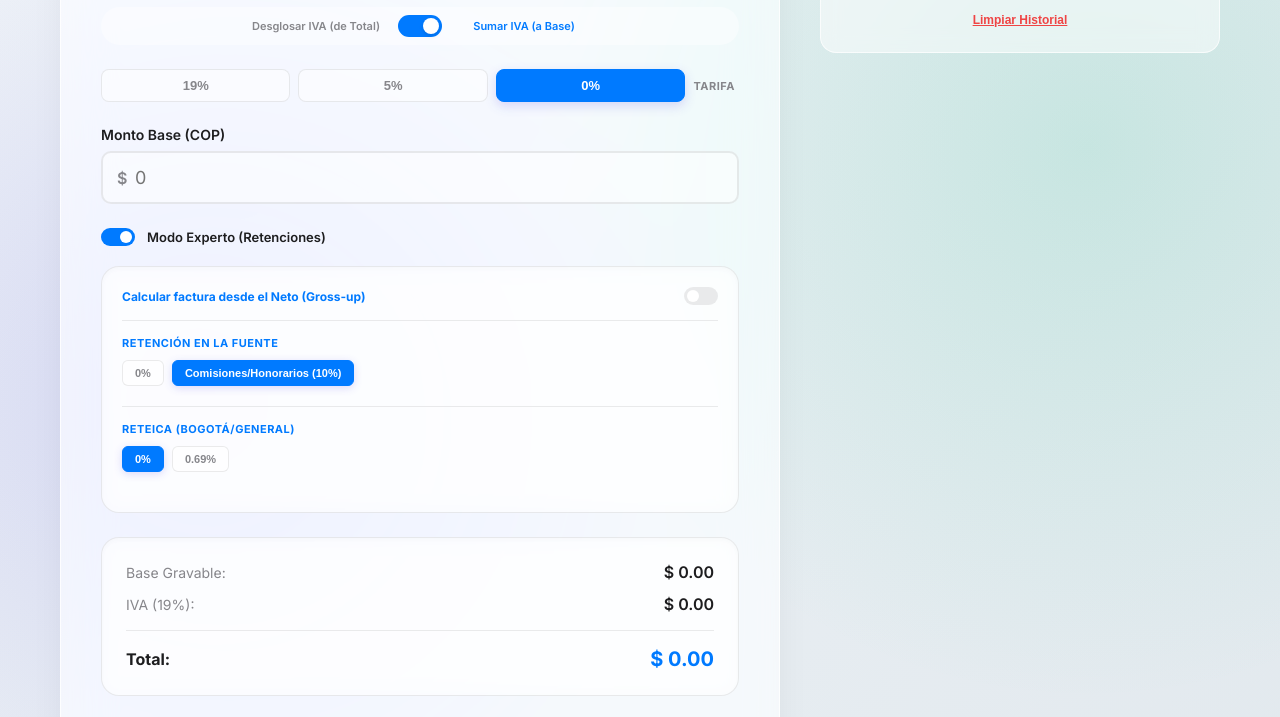
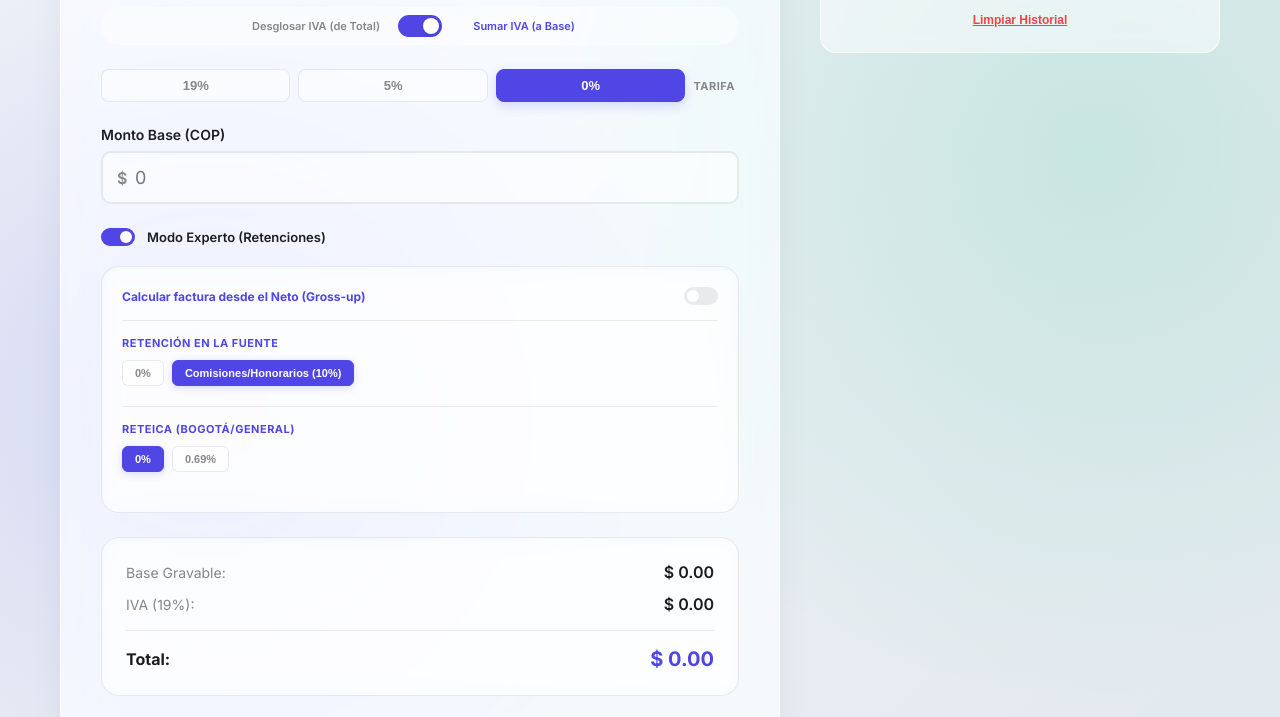
Before and after one commit to softwarelab7/NetoApp, a website: page index.html in a window 1280 px wide. Shown: the part 217-934 px from the top of the page. Drawn offline with Linux system fonts and the light colour scheme.

Commit message:
Restore original NetoApp color palette with glass bg

```diff
--- a/style.css
+++ b/style.css
@@ -1,8 +1,8 @@
 :root {
-    --primary-color: #007aff;
-    /* Apple Blue */
-    --primary-hover: #005bb5;
-    --primary-glow: rgba(0, 122, 255, 0.4);
+    --primary-color: #4f46e5;
+    /* Indigo Default */
+    --primary-hover: #4338ca;
+    --primary-glow: rgba(79, 70, 229, 0.4);
 
     /* Advanced iOS Glass Background */
     --bg-gradient: radial-gradient(circle at 15% 50%, rgba(79, 70, 229, 0.15), transparent 40%),
@@ -31,52 +31,52 @@
 
 /* Theme Variations (Adapted to Glassmorphism) */
 body.theme-emerald {
-    --primary-color: #34c759;
-    /* Apple Green */
-    --primary-hover: #248a3d;
-    --primary-glow: rgba(52, 199, 89, 0.4);
-    --bg-gradient: radial-gradient(circle at 15% 50%, rgba(52, 199, 89, 0.15), transparent 40%),
-        radial-gradient(circle at 85% 30%, rgba(52, 199, 89, 0.1), transparent 40%),
+    --primary-color: #10b981;
+    /* Original Green */
+    --primary-hover: #059669;
+    --primary-glow: rgba(16, 185, 129, 0.4);
+    --bg-gradient: radial-gradient(circle at 15% 50%, rgba(16, 185, 129, 0.15), transparent 40%),
+        radial-gradient(circle at 85% 30%, rgba(16, 185, 129, 0.1), transparent 40%),
         linear-gradient(135deg, #f0f8f3 0%, #e1ede5 100%);
 }
 
 body.theme-ruby {
-    --primary-color: #ff3b30;
-    /* Apple Red */
-    --primary-hover: #c92a22;
-    --primary-glow: rgba(255, 59, 48, 0.4);
-    --bg-gradient: radial-gradient(circle at 15% 50%, rgba(255, 59, 48, 0.15), transparent 40%),
-        radial-gradient(circle at 85% 30%, rgba(255, 59, 48, 0.1), transparent 40%),
+    --primary-color: #e11d48;
+    /* Original Red */
+    --primary-hover: #be123c;
+    --primary-glow: rgba(225, 29, 72, 0.4);
+    --bg-gradient: radial-gradient(circle at 15% 50%, rgba(225, 29, 72, 0.15), transparent 40%),
+        radial-gradient(circle at 85% 30%, rgba(225, 29, 72, 0.1), transparent 40%),
         linear-gradient(135deg, #fcf0f0 0%, #f7e1e1 100%);
 }
 
 body.theme-amber {
-    --primary-color: #ff9500;
-    /* Apple Orange */
-    --primary-hover: #cc7700;
-    --primary-glow: rgba(255, 149, 0, 0.4);
-    --bg-gradient: radial-gradient(circle at 15% 50%, rgba(255, 149, 0, 0.15), transparent 40%),
-        radial-gradient(circle at 85% 30%, rgba(255, 149, 0, 0.1), transparent 40%),
+    --primary-color: #f59e0b;
+    /* Original Orange */
+    --primary-hover: #d97706;
+    --primary-glow: rgba(245, 158, 11, 0.4);
+    --bg-gradient: radial-gradient(circle at 15% 50%, rgba(245, 158, 11, 0.15), transparent 40%),
+        radial-gradient(circle at 85% 30%, rgba(245, 158, 11, 0.1), transparent 40%),
         linear-gradient(135deg, #fdf6eb 0%, #f5ecd6 100%);
 }
 
 body.theme-violet {
-    --primary-color: #af52de;
-    /* Apple Purple */
-    --primary-hover: #8f38ba;
-    --primary-glow: rgba(175, 82, 222, 0.4);
-    --bg-gradient: radial-gradient(circle at 15% 50%, rgba(175, 82, 222, 0.15), transparent 40%),
-        radial-gradient(circle at 85% 30%, rgba(175, 82, 222, 0.1), transparent 40%),
+    --primary-color: #7c3aed;
+    /* Original Purple */
+    --primary-hover: #6d28d9;
+    --primary-glow: rgba(124, 58, 237, 0.4);
+    --bg-gradient: radial-gradient(circle at 15% 50%, rgba(124, 58, 237, 0.15), transparent 40%),
+        radial-gradient(circle at 85% 30%, rgba(124, 58, 237, 0.1), transparent 40%),
         linear-gradient(135deg, #f8f2fd 0%, #ede3f5 100%);
 }
 
 body.theme-pink {
-    --primary-color: #ff2d55;
-    /* Apple Pink */
-    --primary-hover: #cc1b3e;
-    --primary-glow: rgba(255, 45, 85, 0.4);
-    --bg-gradient: radial-gradient(circle at 15% 50%, rgba(255, 45, 85, 0.15), transparent 40%),
-        radial-gradient(circle at 85% 30%, rgba(255, 45, 85, 0.1), transparent 40%),
+    --primary-color: rgb(232, 160, 191);
+    /* Original Pink */
+    --primary-hover: rgb(212, 140, 171);
+    --primary-glow: rgba(232, 160, 191, 0.4);
+    --bg-gradient: radial-gradient(circle at 15% 50%, rgba(232, 160, 191, 0.15), transparent 40%),
+        radial-gradient(circle at 85% 30%, rgba(232, 160, 191, 0.1), transparent 40%),
         linear-gradient(135deg, #fdf0f4 0%, #f5e1e7 100%);
 }
 
```
